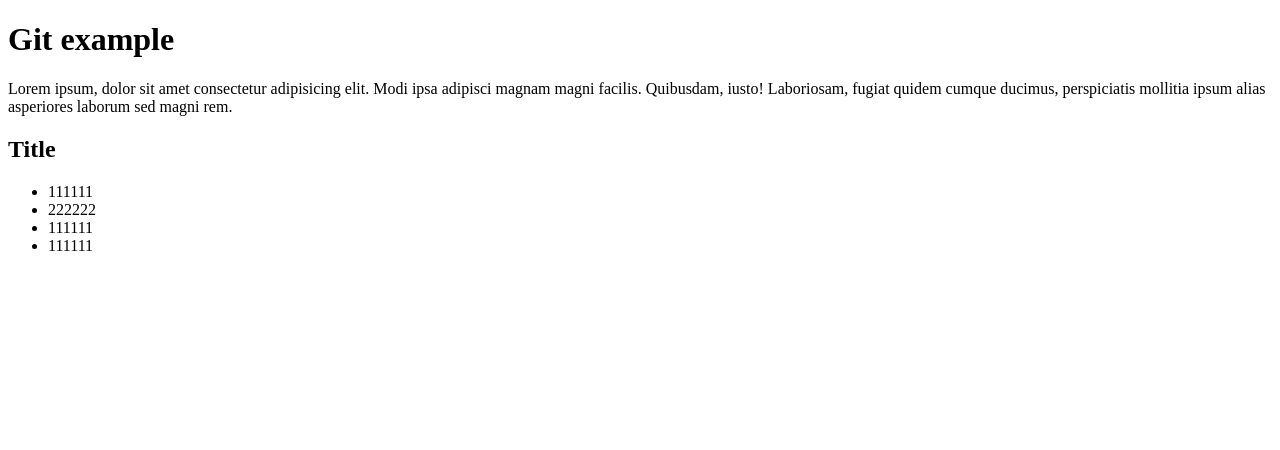
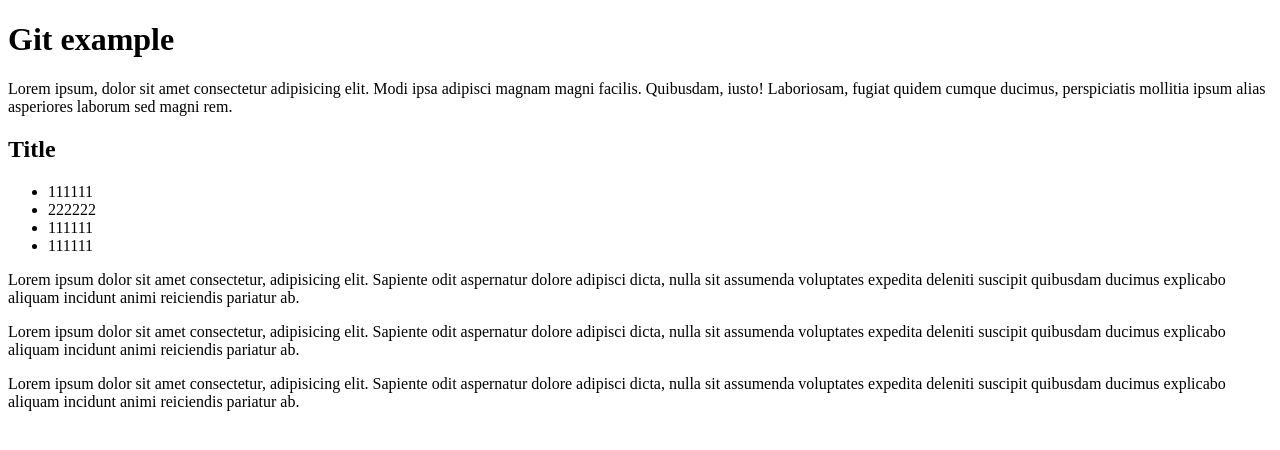
Before and after one commit to vetaluga/git-les1, a plain HTML site: page index.html in a window 1280 px wide. Drawn offline with Linux system fonts and the light colour scheme.

Commit message:
add paragraphs

```diff
--- a/index.html
+++ b/index.html
@@ -15,5 +15,8 @@
         <li>111111</li>
         <li>111111</li>
     </ul>
+    <p>Lorem ipsum dolor sit amet consectetur, adipisicing elit. Sapiente odit aspernatur dolore adipisci dicta, nulla sit assumenda voluptates expedita deleniti suscipit quibusdam ducimus explicabo aliquam incidunt animi reiciendis pariatur ab.</p>
+    <p>Lorem ipsum dolor sit amet consectetur, adipisicing elit. Sapiente odit aspernatur dolore adipisci dicta, nulla sit assumenda voluptates expedita deleniti suscipit quibusdam ducimus explicabo aliquam incidunt animi reiciendis pariatur ab.</p>
+    <p>Lorem ipsum dolor sit amet consectetur, adipisicing elit. Sapiente odit aspernatur dolore adipisci dicta, nulla sit assumenda voluptates expedita deleniti suscipit quibusdam ducimus explicabo aliquam incidunt animi reiciendis pariatur ab.</p>
 </body>
 </html>
```
